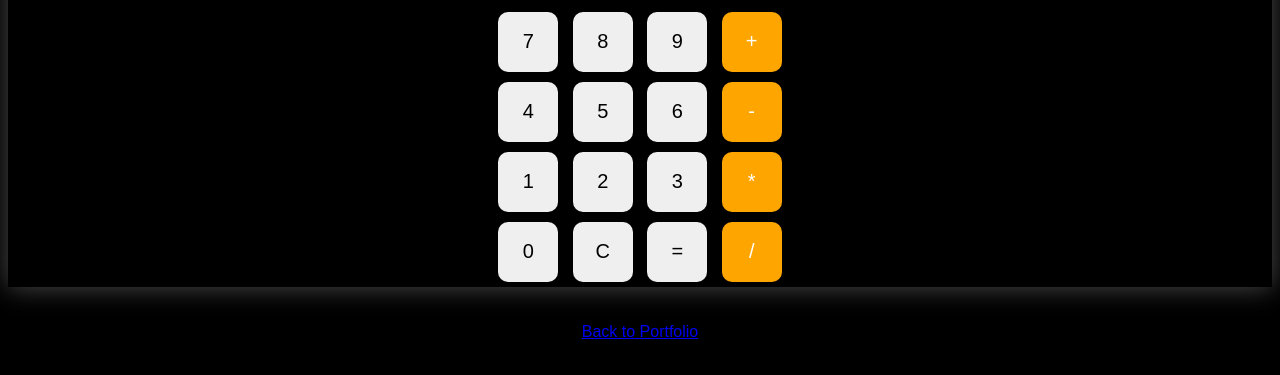
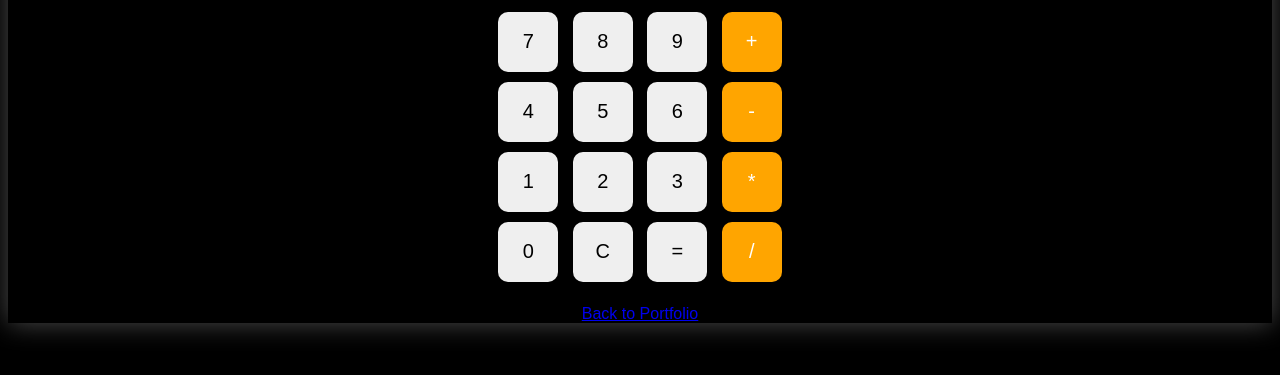
Before and after one commit to arjunhl-webdev/MyPortfolio, a plain HTML site: page calculator.html in a window 1280 px wide. Shown: the part 129-504 px from the top of the page. Drawn offline with Linux system fonts and the light colour scheme.

Commit message:
Update calculator.html

```diff
--- a/calculator.html
+++ b/calculator.html
@@ -81,10 +81,10 @@ button:hover{
 <button onclick="addToDisplay('0')">0</button>
 <button onclick="clearDisplay()">C</button>
 <button onclick="calculate()">=</button>
-<button class="operator"onclick="addToDisplay('/')">/</button>
+<button class="operator"onclick="addToDisplay('/')">/</button><br><br>
+<a href="index.html" class="btn">Back to Portfolio</a>
+</div>
 
-</div><br><br>
-  <a href="index.html" class="btn">Back to Portfolio</a>
 
 <script>
 function addToDisplay(value){
```
